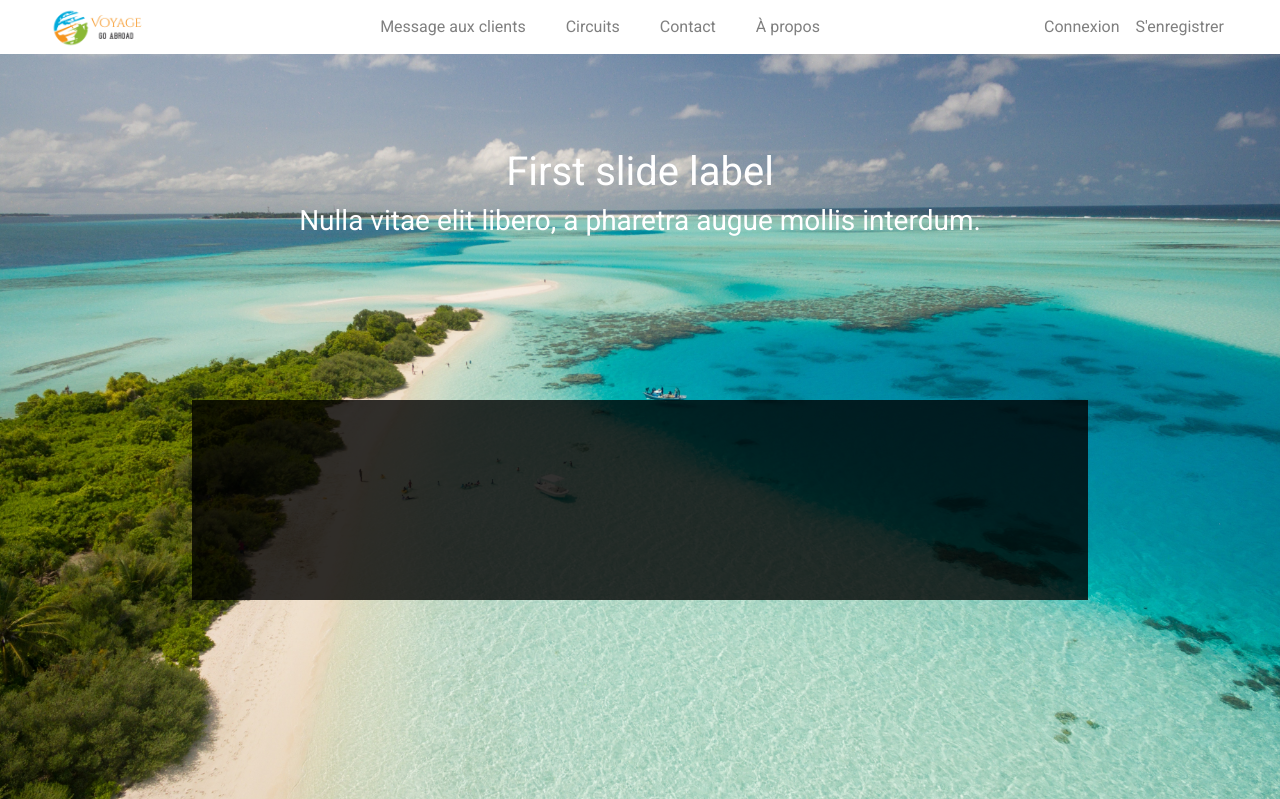
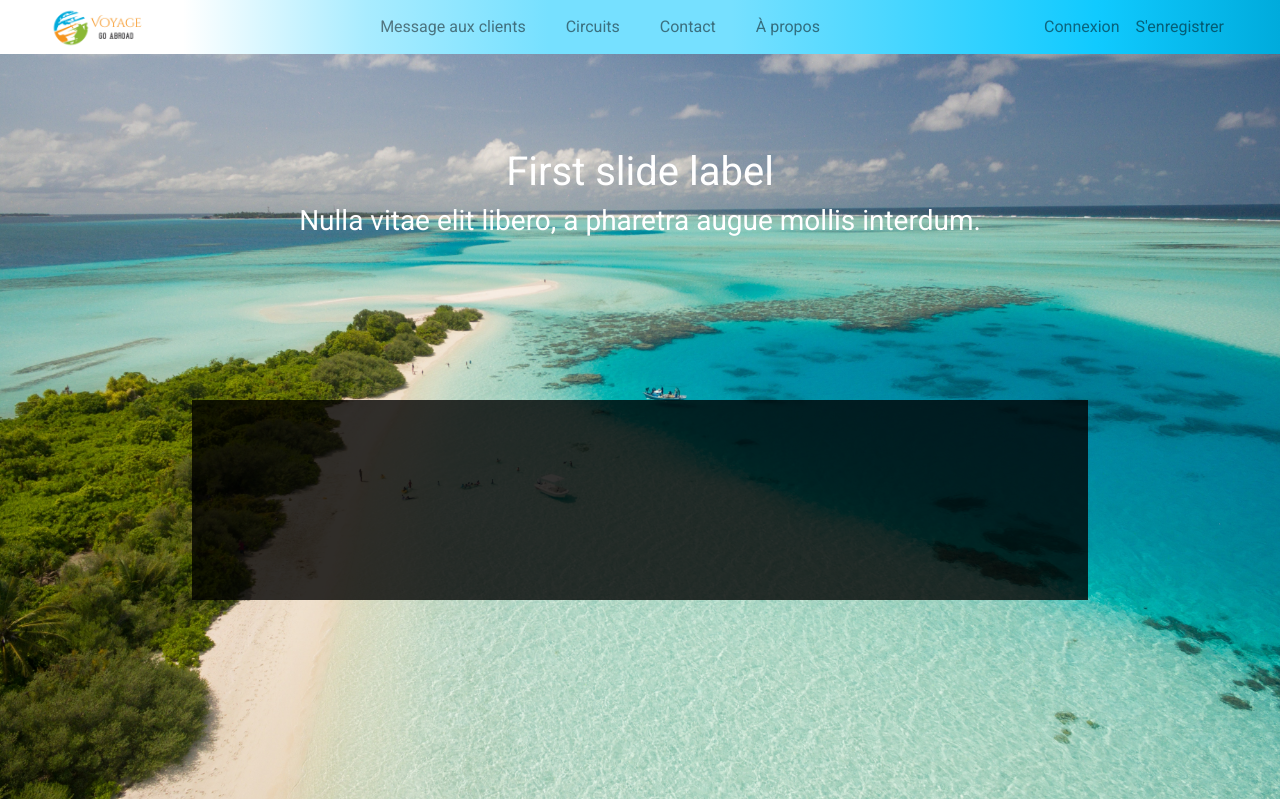
Before and after one commit to fc-santos/Voyage, a PHP site: page / in a window 1280 px wide. Shown: the top 799 px of the page. Run offline with PHP 8.4, Linux system fonts and the light colour scheme.

Commit message:
Update filipe.css
Menu style responsive avec le gradient

```diff
--- a/css/filipe.css
+++ b/css/filipe.css
@@ -4,7 +4,7 @@ body {
 
 /*#region menu*/
 .bg-blue {
-    background: linear-gradient(to right, #fff, #fff, #a9ecff, #76e0ff, #76e0ff, #43d5ff, #10caff, #00ABDC);
+    background: linear-gradient(to right, #fff, #fff, #fff, #fff, #a9ecff, #76e0ff, #76e0ff, #43d5ff, #10caff, #00ABDC);
 }
 
 /*#endregion menu*/
@@ -24,7 +24,7 @@ body {
 }
 
 
-#carouselExampleSlidesOnly{
+#carouselExampleSlidesOnly {
     height: 50vh;
 }
 
@@ -32,9 +32,7 @@ body {
 
 
 /*#region recherche*/
-.search-content {
-
-}
+.search-content {}
 
 .search {
 
@@ -51,14 +49,21 @@ body {
 /*taille moyenne*/
 @media only screen and (min-width: 600px) {
 
+    /*#region menu*/
+    .bg-blue {
+        background: linear-gradient(to right, #fff, #fff, #fff, #a9ecff, #76e0ff, #76e0ff, #43d5ff, #10caff, #00ABDC);
+    }
+
+    /*#endregion menu*/
 }
 
 
 /*taille grande*/
 @media only screen and (min-width: 900px) {
+
     /*#region menu*/
     .bg-blue {
-        background: linear-gradient(to right, #fff, #fff, #fff);
+        background: linear-gradient(to right, #fff, #fff, #a9ecff, #76e0ff, #76e0ff, #43d5ff, #10caff, #00ABDC);
     }
 
     /*#endregion menu*/
@@ -87,7 +92,7 @@ body {
     /* #endregion recherche*/
 
     /*#region carousel*/
-    #carouselExampleSlidesOnly{
+    #carouselExampleSlidesOnly {
         height: 100vh;
     }
 
```
